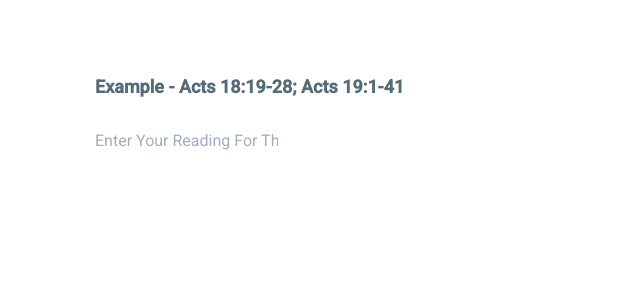
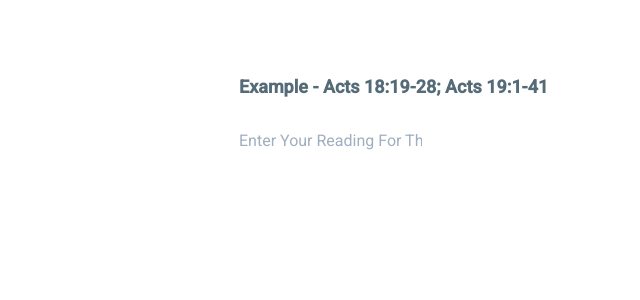
Before and after one commit to ReformedDevs/akouo, a Vue app: page / in a window 1280 px wide. Shown: the top 300 px of the page, without its empty margins (145-785 px from the left). Built offline with nearby package versions, Linux system fonts and the light colour scheme.

Commit message:
make audio player fixed to bottom of page

```diff
--- a/src/App.vue
+++ b/src/App.vue
@@ -1,5 +1,5 @@
 <template>
-  <div id="app">
+  <div id="app" class="max-w-lg mx-auto pb-8">
     <p class="text-lg font-bold pb-4">
       Example - Acts 18:19-28; Acts 19:1-41
     <p>
@@ -7,7 +7,7 @@
       <input v-model="passage" type="text" name="passage" placeholder="Enter Your Reading For The Day"/>
     </form>
     <div v-if="!loading" class="mx-auto w-full max-w-md text-xl">
-      <passage-audio :src="audioSrc"></passage-audio>
+      <passage-audio :src="audioSrc" class="w-full fixed pin-b pin-r pin-l"></passage-audio>
       <passage-text :passageHtml="passageHtml"></passage-text>
     </div>
   </div>
@@ -94,8 +94,6 @@ a {
 }
 
 #app {
-  width: 50em;
-  margin: 0 auto;
   display: flex;
   flex-direction: column;
 }
@@ -118,7 +116,6 @@ a {
 input[type="text"] {
   width: 100%;
   padding: 20px;
-  margin-bottom: 4em;
   text-align: center;
   border: 1px solid #566b78;
   border-radius: 5px;
--- a/src/components/PassageAudio.vue
+++ b/src/components/PassageAudio.vue
@@ -1,6 +1,6 @@
 <template>
   <div class="audio-container">
-    <audio id="audio" controls="controls">
+    <audio id="audio" class="w-full max-w-md" controls="controls">
       <source :src="src" type="audio/mp3">
     </audio>
   </div>
```
